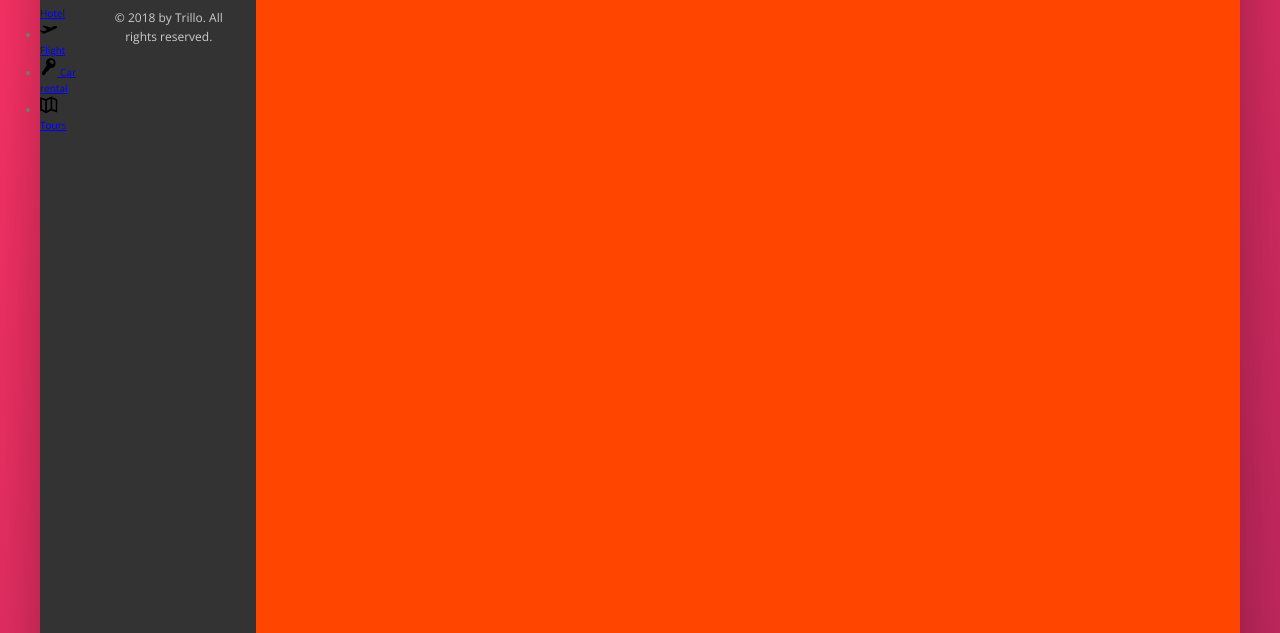
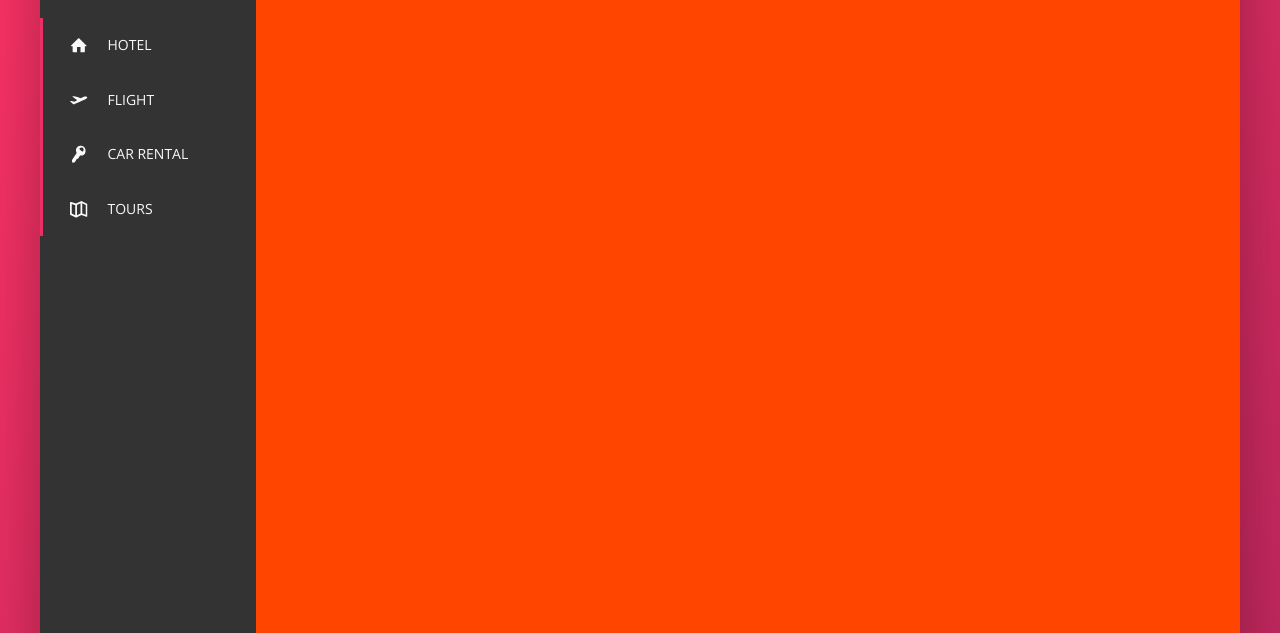
Before and after one commit to egarnaga/trillo, a website: page index.html in a window 1280 px wide. Shown: the part 167-800 px from the top of the page. Drawn offline with nearby package versions, Linux system fonts and the light colour scheme.

Commit message:
Добавляет стили к боковой навигации

```diff
--- a/sass/_components.scss
+++ b/sass/_components.scss
@@ -119,18 +119,41 @@
 // SIDE NAVIGATION
 
 .side-nav {
+  font-size: 1.4rem;
+  list-style: none;
+  margin-top: 3.5rem;
 
   &__item {
-
+    position: relative;
   }
 
-  &__link {
+  &__item::before {
+    content: "";
+    position: absolute;
+    top: 0;
+    left: 0;
+    height: 100%;
+    width: 3px;
+    background-color: var(--color-primary);
+  }
 
+  &__link:link,
+  &__link:visited {
+    color: var(--color-grey-light-1);
+    text-decoration: none;
+    text-transform: uppercase;
+    display: block;
+    padding: 1.5rem 3rem;
+
+    display: flex;
+    align-items: center;
   }
 
   &__icon {
     width: 1.75rem;
     height: 1.75em;
+    margin-right: 2rem;
+    fill: currentColor;
   }
 }
 
--- a/sass/_layout.scss
+++ b/sass/_layout.scss
@@ -28,6 +28,8 @@
   flex: 0 0 18%;
 
   display: flex;
+  flex-direction: column;
+  justify-content: space-between;
 }
 
 .hotel-view {
```
Also changed, not shown: css/style.css.
